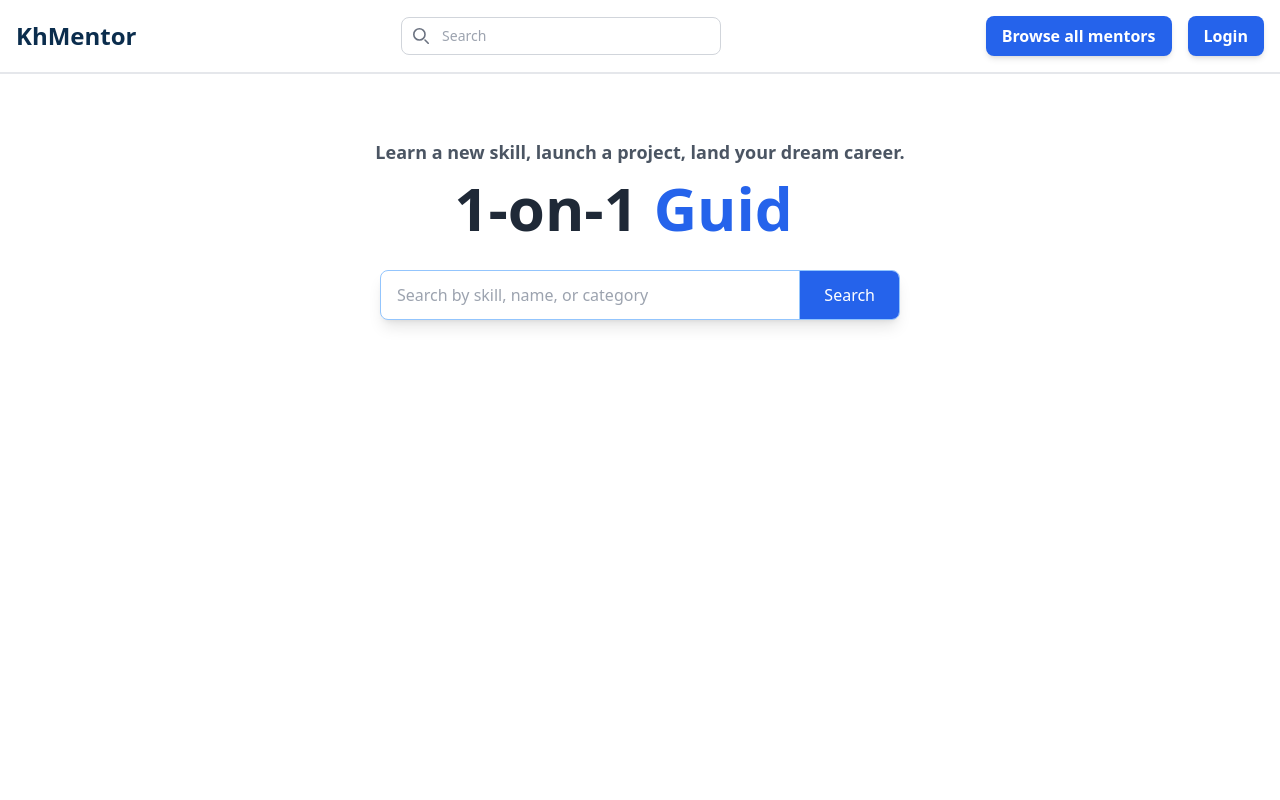
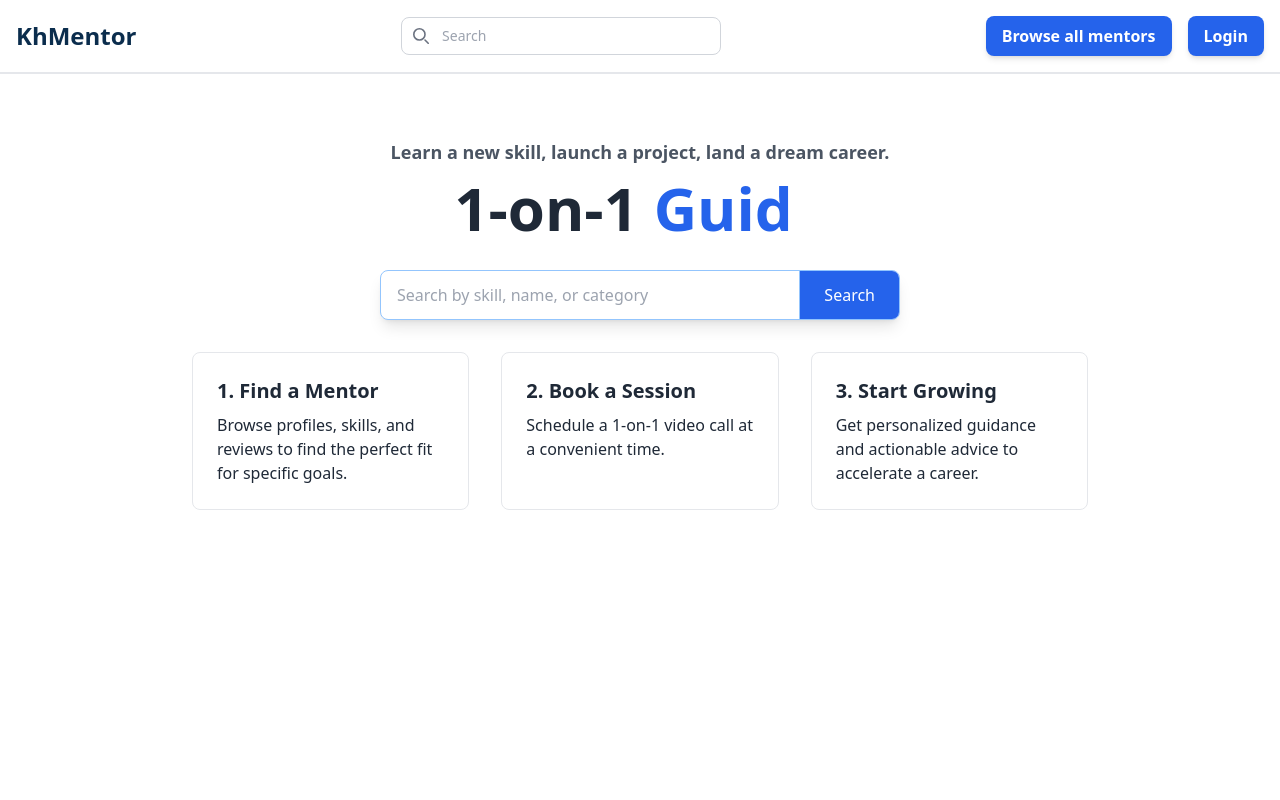
Before and after one commit to nhamaddisondev/mentorhub, a React (Vite) app in the folder frontend/: page / in a window 1280 px wide. Shown: the top 800 px of the page. Built offline with nearby package versions, Linux system fonts and the light colour scheme.

Commit message:
Add framer-motion for animations and enhance Home component layout

```diff
--- a/frontend/package.json
+++ b/frontend/package.json
@@ -13,6 +13,7 @@
     "@ant-design/icons": "^5.6.1",
     "@tailwindcss/vite": "^4.1.11",
     "antd": "^5.27.1",
+    "framer-motion": "^12.23.22",
     "jwt-decode": "^4.0.0",
     "lucide-react": "^0.542.0",
     "react": "^19.1.0",
--- a/frontend/src/pages/Home/Home.jsx
+++ b/frontend/src/pages/Home/Home.jsx
@@ -1,28 +1,42 @@
 import React from "react";
 import { Typewriter } from "react-simple-typewriter";
 import { Link } from "react-router-dom";
+import { motion } from "framer-motion";
 import SearchBtn from "../../components/Button/SearchBtn.jsx";
 
+const containerVariants = {
+  hidden: { opacity: 0, y: 20 },
+  show: {
+    opacity: 1,
+    y: 0,
+    transition: { staggerChildren: 0.15, when: "beforeChildren" },
+  },
+};
+
+const itemVariants = {
+  hidden: { opacity: 0, y: 14 },
+  show: { opacity: 1, y: 0, transition: { duration: 0.35 } },
+};
+
 function Home() {
-// Get token and user info from localStorage
-const token = localStorage.getItem("token");
-const user = JSON.parse(localStorage.getItem("user"));
-const email = user?.email || "";
-const role = user?.role || "";
+  // Get token and user info from localStorage (safe parse)
+  const token = localStorage.getItem("token") || "";
+  const rawUser = localStorage.getItem("user");
+  const user = rawUser ? JSON.parse(rawUser) : null;
+  const email = user?.email || "";
+  const role = user?.role || "";
 
-const getUsername = (email) => {
-  if (!email) return "User";
-  return email.split('@')[0];
-};
+  const getUsername = (email) => {
+    if (!email) return "User";
+    return email.split("@")[0];
+  };
   const username = getUsername(email);
 
-  // Logged-in view
+  // Logged-in view (mentee)
   if (token && role === "mentee") {
     return (
       <div className="Home bg-blue-50 min-h-screen flex flex-col items-center justify-center text-center px-4">
-        <h1 className="text-4xl md:text-5xl font-bold mb-4">
-          Welcome, {username}!
-        </h1>
+        <h1 className="text-4xl md:text-5xl font-bold mb-4">Welcome, {username}!</h1>
         <p className="text-lg md:text-xl text-gray-700 mb-8 max-w-xl">
           Start connecting with mentors and get ready to take your career to the next level!
         </p>
@@ -36,38 +50,34 @@ const getUsername = (email) => {
     );
   }
 
+  // Logged-in view (mentor)
   if (token && role === "mentor") {
     return (
       <div className="Home bg-blue-50 min-h-screen flex flex-col items-center justify-center text-center px-4">
         <h1 className="text-4xl md:text-5xl font-bold mb-4">Welcome, {username}!</h1>
         <p className="text-lg md:text-xl text-gray-700 mb-8 max-w-xl">
-          As a mentor, you have the opportunity to guide and inspire the next generation of talent.
+          As a mentor, there’s an opportunity to guide and inspire the next generation of talent.
         </p>
       </div>
     );
   }
 
-  // Logged-out view (original hero section)
+  // Logged-out view (hero)
   return (
     <div className="Home bg-white min-h-screen">
       <section className="py-16">
         <div className="max-w-7xl mx-auto px-4 flex flex-col md:flex-row items-center justify-center text-center">
-          {/* Right side content */}
           <div className="flex-1">
             <p className="text-base md:text-lg text-gray-600 mb-3 font-semibold">
-              Learn a new skill, launch a project, land your dream career.
+              Learn a new skill, launch a project, land a dream career.
             </p>
 
-            {/* Heading with Typewriter */}
-            <h1
-              className="text-4xl md:text-6xl font-bold leading-tight mb-8"
-              id="hero-title"
-            >
+            <h1 className="text-4xl md:text-6xl font-bold leading-tight mb-8" id="hero-title">
               1-on-1{" "}
               <span className="text-blue-600">
                 <Typewriter
                   words={["Mentorship", "Coaching", "Guidance", "Support", "Career Growth"]}
-                  loop={true}
+                  loop
                   cursor
                   cursorStyle="|"
                   typeSpeed={70}
@@ -77,12 +87,10 @@ const getUsername = (email) => {
               </span>
             </h1>
 
-            {/* Search bar */}
             <div className="mb-8 mx-auto" style={{ maxWidth: 520 }}>
               <SearchBtn />
             </div>
 
-            {/* Category pills (optional, currently empty) */}
             <div className="flex flex-wrap justify-center gap-3 text-base">
               {[].map((category, idx) => (
                 <span
@@ -95,6 +103,27 @@ const getUsername = (email) => {
             </div>
           </div>
         </div>
+
+        <motion.div
+          className="max-w-4xl mx-auto grid md:grid-cols-3 gap-8"
+          variants={containerVariants}
+          initial="hidden"
+          whileInView="show"
+          viewport={{ once: true, amount: 0.3 }}
+        >
+          <motion.div variants={itemVariants} className="p-6 border rounded-lg">
+            <h3 className="text-xl font-semibold mb-2">1. Find a Mentor</h3>
+            <p>Browse profiles, skills, and reviews to find the perfect fit for specific goals.</p>
+          </motion.div>
+          <motion.div variants={itemVariants} className="p-6 border rounded-lg">
+            <h3 className="text-xl font-semibold mb-2">2. Book a Session</h3>
+            <p>Schedule a 1-on-1 video call at a convenient time.</p>
+          </motion.div>
+          <motion.div variants={itemVariants} className="p-6 border rounded-lg">
+            <h3 className="text-xl font-semibold mb-2">3. Start Growing</h3>
+            <p>Get personalized guidance and actionable advice to accelerate a career.</p>
+          </motion.div>
+        </motion.div>
       </section>
     </div>
   );
```
Also changed, not shown: 1 other file (tests, documents, lock files or other folders).
